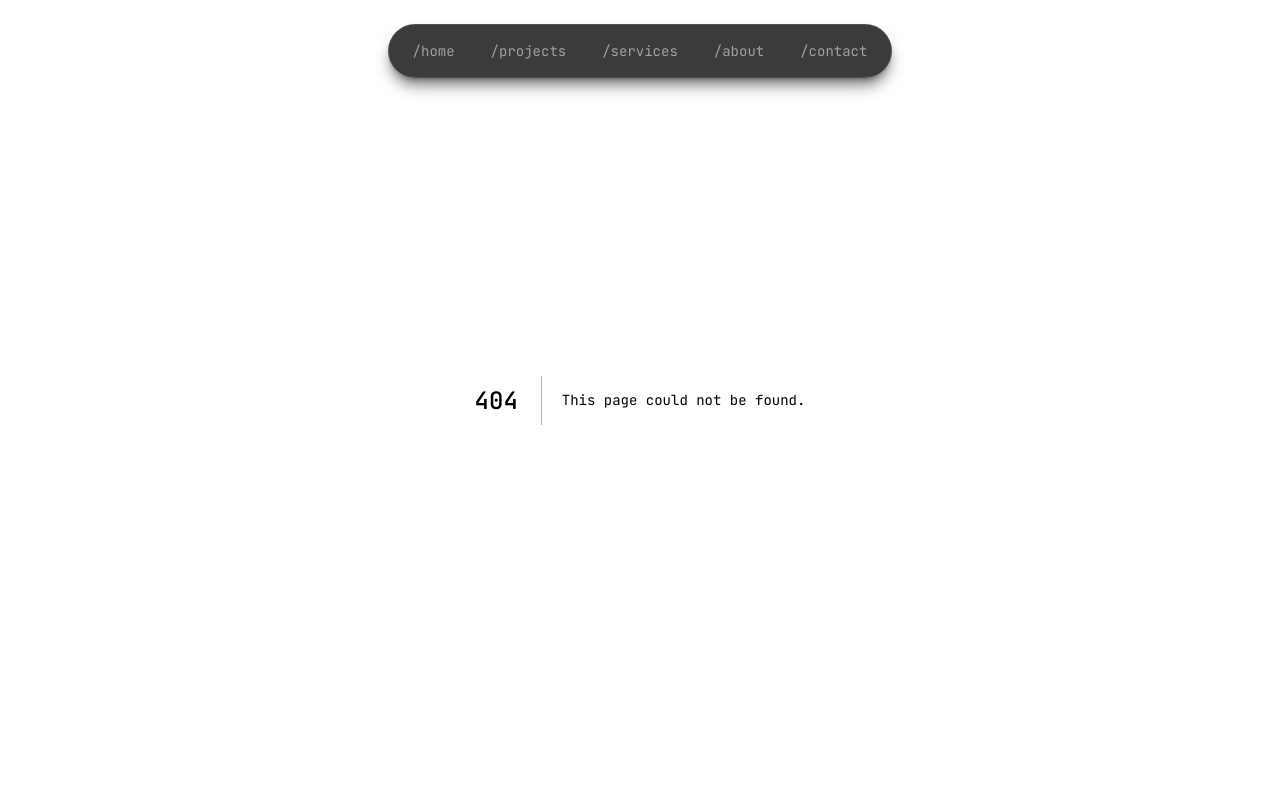
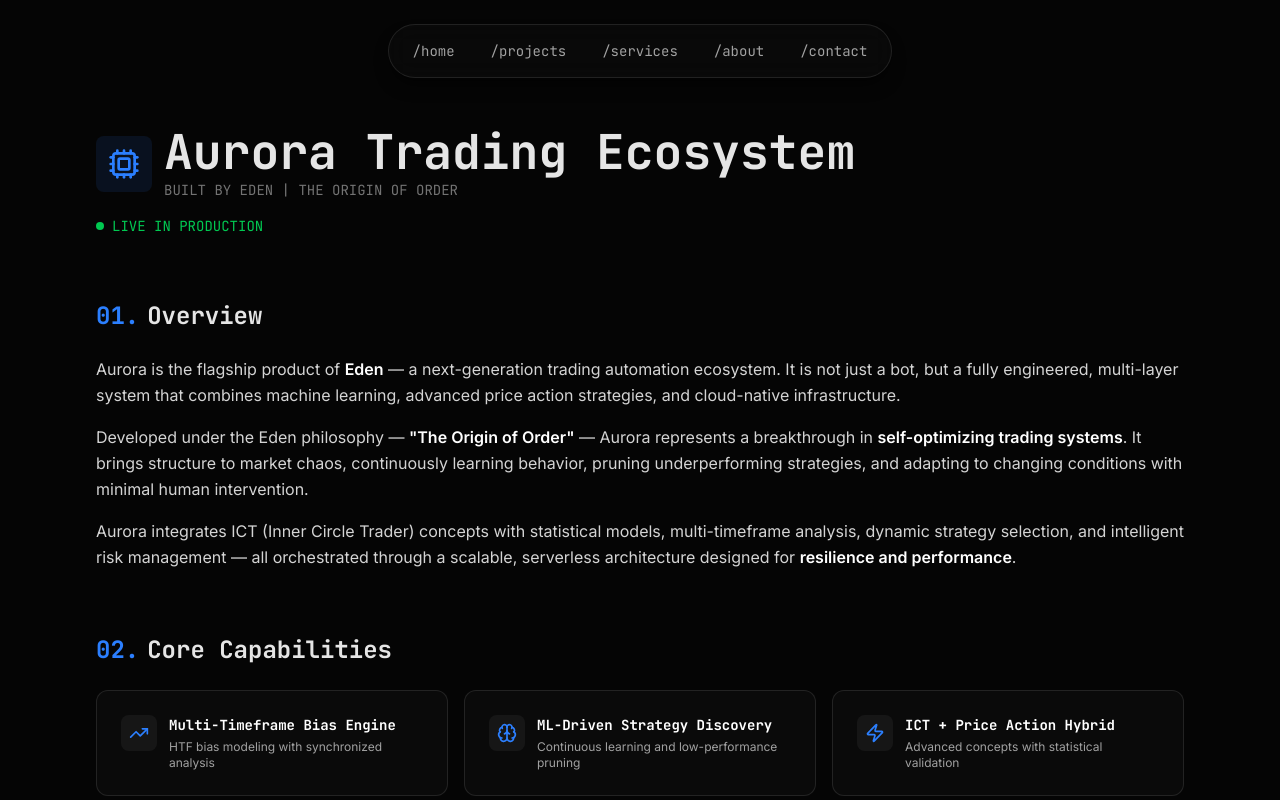
Before and after one commit to joseph0ngandu-ui/Portfolio, a Next.js app: page /projects/aurora in a window 1280 px wide. Before the commit this address had no page. Shown: the top 800 px of the page. Built offline with nearby package versions, Linux system fonts and the light colour scheme.

Commit message:
feat: Re-scaffold project structure and update Next.js pages, components, and configurations.

```diff
--- a/app/projects/eden/page.tsx
+++ b/app/projects/aurora/page.tsx
@@ -8,7 +8,7 @@ import {
 } from "lucide-react";
 import BentoCard from "@/components/BentoCard";
 
-export default function EdenProject() {
+export default function AuroraProject() {
     const features = [
         { icon: TrendingUp, title: "Multi-Timeframe Bias Engine", desc: "HTF bias modeling with synchronized analysis" },
         { icon: Brain, title: "ML-Driven Strategy Discovery", desc: "Continuous learning and low-performance pruning" },
@@ -47,8 +47,8 @@ export default function EdenProject() {
                             <Cpu className="w-8 h-8" />
                         </div>
                         <div>
-                            <h1 className="text-4xl md:text-5xl font-bold">Eden Trading Ecosystem</h1>
-                            <p className="text-neutral-500 font-mono text-sm mt-1">ALGORITHMIC TRADING / ML</p>
+                            <h1 className="text-4xl md:text-5xl font-bold">Aurora Trading Ecosystem</h1>
+                            <p className="text-neutral-500 font-mono text-sm mt-1">BUILT BY EDEN | THE ORIGIN OF ORDER</p>
                         </div>
                     </div>
                     <div className="flex items-center gap-2 mb-6">
@@ -64,19 +64,19 @@ export default function EdenProject() {
                     </h2>
                     <div className="prose prose-invert prose-lg max-w-none">
                         <p className="text-neutral-300 leading-relaxed mb-4">
-                            Eden is a <span className="text-white font-semibold">next-generation trading automation ecosystem</span> —
-                            not just a bot, but a fully engineered, multi-layer system that combines machine learning,
-                            advanced price action strategies, and cloud-native infrastructure to deliver institutional-grade
-                            algorithmic trading capabilities.
+                            Aurora is the flagship product of <span className="text-white font-semibold">Eden</span> —
+                            a next-generation trading automation ecosystem. It is not just a bot, but a fully engineered,
+                            multi-layer system that combines machine learning, advanced price action strategies, and
+                            cloud-native infrastructure.
                         </p>
                         <p className="text-neutral-300 leading-relaxed mb-4">
-                            Built from the ground up by a young engineer with deep expertise in Python, FastAPI, AWS, MQL5,
-                            and quantitative finance, Eden represents a breakthrough in <span className="text-white font-semibold">self-optimizing
-                                trading systems</span>. It continuously learns market behavior, prunes underperforming strategies,
-                            and adapts to changing conditions with minimal human intervention.
+                            Developed under the Eden philosophy — <span className="text-white font-semibold">"The Origin of Order"</span> —
+                            Aurora represents a breakthrough in <span className="text-white font-semibold">self-optimizing
+                                trading systems</span>. It brings structure to market chaos, continuously learning behavior,
+                            pruning underperforming strategies, and adapting to changing conditions with minimal human intervention.
                         </p>
                         <p className="text-neutral-300 leading-relaxed">
-                            Eden integrates ICT (Inner Circle Trader) concepts with statistical models, multi-timeframe analysis,
+                            Aurora integrates ICT (Inner Circle Trader) concepts with statistical models, multi-timeframe analysis,
                             dynamic strategy selection, and intelligent risk management — all orchestrated through a scalable,
                             serverless architecture designed for <span className="text-white font-semibold">resilience and performance</span>.
                         </p>
@@ -193,12 +193,10 @@ export default function EdenProject() {
                         <div className="text-center py-8">
                             <h2 className="text-2xl font-bold mb-4">A Fully Engineered Trading Ecosystem</h2>
                             <p className="text-neutral-300 max-w-3xl mx-auto leading-relaxed">
-                                Eden demonstrates <span className="text-white font-semibold">engineering maturity</span>,
+                                Aurora demonstrates <span className="text-white font-semibold">engineering maturity</span>,
                                 <span className="text-white font-semibold"> algorithmic discipline</span>, and
                                 <span className="text-white font-semibold"> innovation at scale</span>.
-                                It's not just a trading bot — it's a testament to what's possible when deep technical
-                                expertise meets quantitative finance, built by a young engineer pushing the boundaries
-                                of automated trading systems.
+                                It's not just a trading bot — it's a testament to the vision of Eden: bringing order to the chaos of financial markets through superior engineering.
                             </p>
                         </div>
                     </BentoCard>
--- a/app/projects/page.tsx
+++ b/app/projects/page.tsx
@@ -7,15 +7,15 @@ import { Cpu, Globe, Video, Brain, GraduationCap, ArrowUpRight } from "lucide-re
 
 const projects = [
     {
-        title: "Eden Trading Ecosystem",
+        title: "Aurora Trading Ecosystem",
         category: "ALGORITHMIC TRADING / ML",
-        description: "Next-generation trading automation ecosystem with ML-driven strategy discovery, ICT + price action hybrid architecture, multi-timeframe bias engine, and cloud-native infrastructure. Self-optimizing system with automated backtesting, real-time execution, and intelligent risk management.",
+        description: "Next-generation trading automation ecosystem by Eden. Features ML-driven strategy discovery, ICT + price action hybrid architecture, and cloud-native infrastructure. Built on the philosophy: The Origin of Order.",
         stack: ["Python", "FastAPI", "MQL5", "ML/TensorFlow", "AWS", "Docker", "WebSockets", "React Native"],
         icon: Cpu,
         color: "text-blue-500",
         status: "LIVE",
         statusColor: "bg-green-500",
-        link: "/projects/eden"
+        link: "/projects/aurora"
     },
     {
         title: "Smart Car Safety",
```
